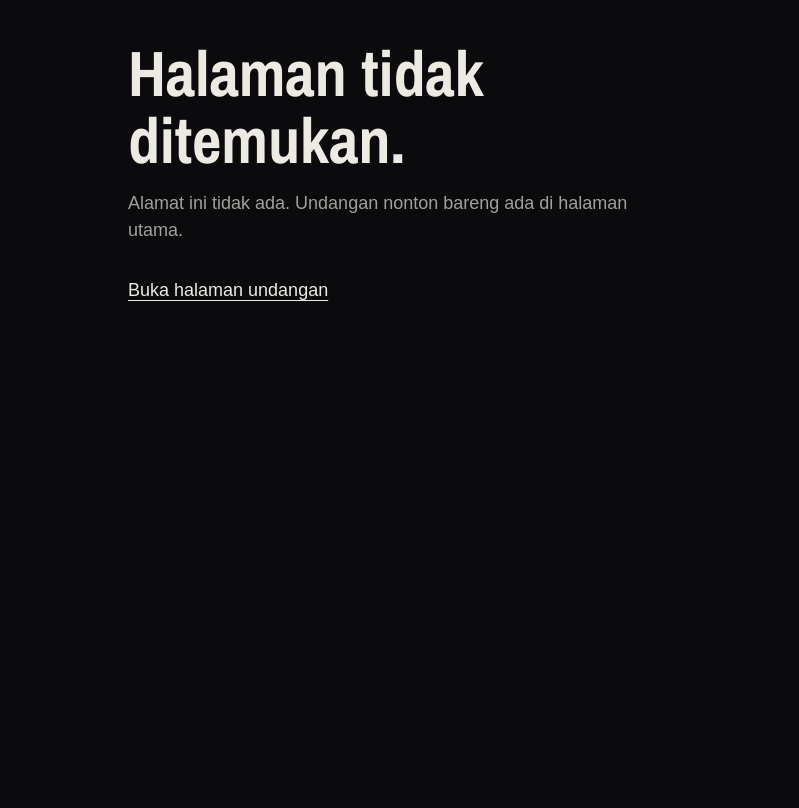
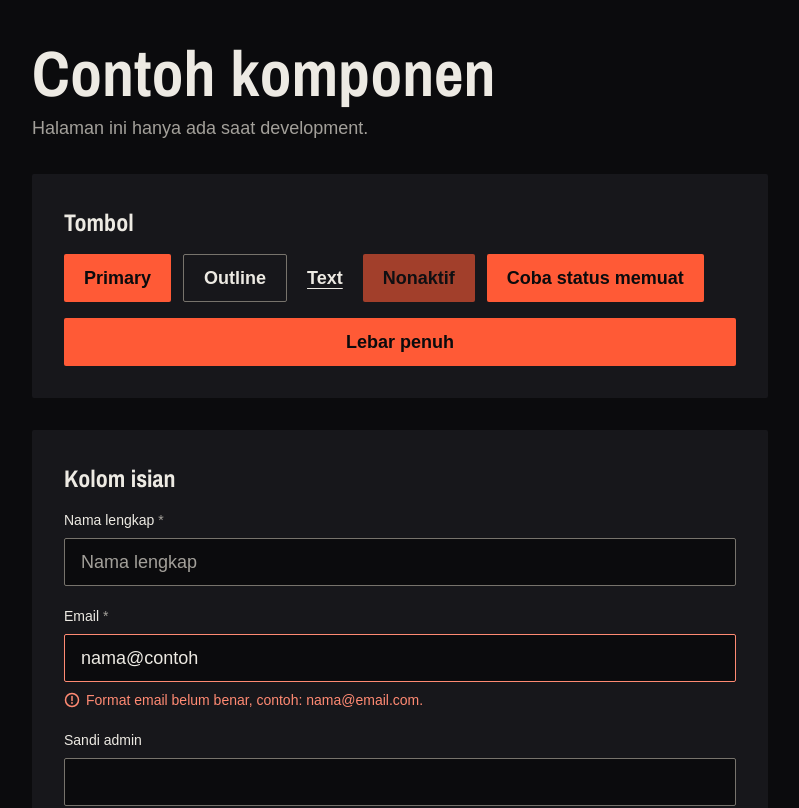
Before and after one commit to No-Void-Minds/NVM-Doomsday, a Vue app in the folder frontend/: page /_komponen in a window 1280 px wide. Shown: the top 808 px of the page, without its empty margins (240-1039 px from the left). Built offline with nearby package versions, Linux system fonts and the light colour scheme.

Commit message:
feat(frontend): komponen BaseButton, BaseField, BasePanel dan halaman contoh

```diff
--- /dev/null
+++ b/frontend/src/components/BaseButton.vue
@@ -0,0 +1,49 @@
+<script setup lang="ts">
+withDefaults(
+  defineProps<{
+    variant?: 'primary' | 'outline' | 'text'
+    type?: 'button' | 'submit'
+    loading?: boolean
+    disabled?: boolean
+    block?: boolean
+  }>(),
+  { variant: 'primary', type: 'button', loading: false, disabled: false, block: false },
+)
+
+// Oranye sinyal hanya untuk tombol utama (SRS 11.3). Setiap efek hover punya padanan :active untuk layar sentuh.
+const variantClass = {
+  primary: 'min-h-12 bg-signal px-5 text-void hover:brightness-110 active:brightness-95',
+  outline:
+    'min-h-12 border border-line px-5 text-fg hover:border-paper hover:bg-panel active:border-paper active:bg-panel',
+  text: 'min-h-11 px-2 text-fg underline underline-offset-4 hover:text-fg-muted active:text-fg-muted',
+} as const
+</script>
+
+<template>
+  <button
+    :type="type"
+    :disabled="disabled || loading"
+    :aria-busy="loading || undefined"
+    class="inline-flex items-center justify-center gap-2 rounded-paper font-semibold transition-[transform,background-color,border-color,filter] duration-150 active:translate-y-px disabled:cursor-not-allowed disabled:opacity-60 disabled:active:translate-y-0"
+    :class="[variantClass[variant], block && 'w-full']"
+  >
+    <!-- Putaran hanya muncul setelah pengguna menekan tombol, dan berhenti sendiri bila gerak dikurangi. -->
+    <svg
+      v-if="loading"
+      class="size-4 shrink-0 animate-spin"
+      viewBox="0 0 24 24"
+      fill="none"
+      aria-hidden="true"
+    >
+      <circle cx="12" cy="12" r="9" stroke="currentColor" stroke-opacity="0.3" stroke-width="3" />
+      <path
+        d="M21 12a9 9 0 0 0-9-9"
+        stroke="currentColor"
+        stroke-width="3"
+        stroke-linecap="round"
+      />
+    </svg>
+    <!-- Teks saat memuat ditentukan pemakai komponen, misalnya "Mengirim...", supaya status tidak hanya dari ikon. -->
+    <slot />
+  </button>
+</template>
--- /dev/null
+++ b/frontend/src/components/BaseField.vue
@@ -0,0 +1,68 @@
+<script setup lang="ts">
+import { computed, useId, useTemplateRef } from 'vue'
+
+const props = withDefaults(
+  defineProps<{
+    label: string
+    type?: 'text' | 'email' | 'password'
+    hint?: string
+    error?: string
+    required?: boolean
+    disabled?: boolean
+    autocomplete?: string
+    inputmode?: 'text' | 'email'
+    maxlength?: number
+    placeholder?: string
+  }>(),
+  { type: 'text', required: false, disabled: false },
+)
+
+const model = defineModel<string>({ required: true })
+
+const id = useId()
+const hintId = `${id}-hint`
+const errorId = `${id}-error`
+
+// Pembaca layar membacakan petunjuk dan pesan error setelah label, karena keduanya ditautkan lewat aria-describedby.
+const describedBy = computed(
+  () => [props.hint && hintId, props.error && errorId].filter(Boolean).join(' ') || undefined,
+)
+
+const input = useTemplateRef<HTMLInputElement>('input')
+
+// Dipakai formulir untuk memindahkan fokus ke kolom salah pertama setelah validasi gagal.
+defineExpose({ focus: () => input.value?.focus() })
+</script>
+
+<template>
+  <div class="flex min-w-0 flex-col gap-2">
+    <label :for="id" class="text-sm font-medium text-fg">
+      {{ label }}<span v-if="required" class="text-fg-muted" aria-hidden="true"> *</span>
+    </label>
+    <input
+      :id="id"
+      ref="input"
+      v-model="model"
+      :type="type"
+      :required="required"
+      :disabled="disabled"
+      :autocomplete="autocomplete"
+      :inputmode="inputmode"
+      :maxlength="maxlength"
+      :placeholder="placeholder"
+      :aria-invalid="error ? true : undefined"
+      :aria-describedby="describedBy"
+      class="min-h-12 w-full min-w-0 rounded-paper border bg-void px-4 text-fg transition-colors placeholder:text-fg-muted focus:border-paper disabled:cursor-not-allowed disabled:opacity-60"
+      :class="error ? 'border-error' : 'border-line'"
+    />
+    <p v-if="hint" :id="hintId" class="text-sm text-fg-muted">{{ hint }}</p>
+    <p v-if="error" :id="errorId" class="flex items-start gap-1.5 text-sm text-error">
+      <svg class="mt-0.5 size-4 shrink-0" viewBox="0 0 16 16" fill="none" aria-hidden="true">
+        <circle cx="8" cy="8" r="6.5" stroke="currentColor" stroke-width="1.5" />
+        <path d="M8 4.5v4" stroke="currentColor" stroke-width="1.5" stroke-linecap="round" />
+        <circle cx="8" cy="11" r="0.9" fill="currentColor" />
+      </svg>
+      <span>{{ error }}</span>
+    </p>
+  </div>
+</template>
--- /dev/null
+++ b/frontend/src/components/BasePanel.vue
@@ -0,0 +1,10 @@
+<script setup lang="ts">
+withDefaults(defineProps<{ as?: 'section' | 'div' | 'aside' }>(), { as: 'section' })
+</script>
+
+<template>
+  <!-- Padding mobile kira-kira setengah desktop, sesuai SRS 11.5. -->
+  <component :is="as" class="min-w-0 rounded-paper bg-panel p-5 sm:p-8">
+    <slot />
+  </component>
+</template>
--- /dev/null
+++ b/frontend/src/pages/DevComponentsPage.vue
@@ -0,0 +1,71 @@
+<script setup lang="ts">
+import { ref } from 'vue'
+
+import BaseButton from '@/components/BaseButton.vue'
+import BaseField from '@/components/BaseField.vue'
+import BasePanel from '@/components/BasePanel.vue'
+
+const name = ref('')
+const email = ref('nama@contoh')
+const password = ref('')
+const loading = ref(false)
+
+function simulateLoading() {
+  loading.value = true
+  setTimeout(() => (loading.value = false), 2000)
+}
+</script>
+
+<template>
+  <main class="mx-auto flex max-w-3xl flex-col gap-8 px-4 py-10">
+    <div>
+      <h1 class="text-display">Contoh komponen</h1>
+      <p class="mt-2 text-fg-muted">Halaman ini hanya ada saat development.</p>
+    </div>
+
+    <BasePanel>
+      <h2 class="text-2xl">Tombol</h2>
+      <div class="mt-4 flex flex-wrap gap-3">
+        <BaseButton>Primary</BaseButton>
+        <BaseButton variant="outline">Outline</BaseButton>
+        <BaseButton variant="text">Text</BaseButton>
+        <BaseButton disabled>Nonaktif</BaseButton>
+        <BaseButton :loading="loading" @click="simulateLoading">
+          {{ loading ? 'Mengirim...' : 'Coba status memuat' }}
+        </BaseButton>
+      </div>
+      <BaseButton class="mt-4" block>Lebar penuh</BaseButton>
+    </BasePanel>
+
+    <BasePanel>
+      <h2 class="text-2xl">Kolom isian</h2>
+      <div class="mt-4 grid gap-5">
+        <BaseField
+          v-model="name"
+          label="Nama lengkap"
+          required
+          autocomplete="name"
+          :maxlength="100"
+          placeholder="Nama lengkap"
+        />
+        <BaseField
+          v-model="email"
+          label="Email"
+          type="email"
+          inputmode="email"
+          autocomplete="email"
+          required
+          error="Format email belum benar, contoh: nama@email.com."
+        />
+        <BaseField
+          v-model="password"
+          label="Sandi admin"
+          type="password"
+          autocomplete="current-password"
+          hint="Contoh petunjuk di bawah kolom."
+        />
+        <BaseField v-model="name" label="Nonaktif" disabled />
+      </div>
+    </BasePanel>
+  </main>
+</template>
--- a/frontend/src/router/index.ts
+++ b/frontend/src/router/index.ts
@@ -25,6 +25,12 @@ const router = createRouter({
       meta: { title: 'Admin Doomsday' },
     },
     {
+      path: '/_komponen',
+      name: 'dev-components',
+      component: () => import('@/pages/DevComponentsPage.vue'),
+      meta: { title: 'Contoh komponen' },
+    },
+    {
       path: '/:pathMatch(.*)*',
       name: 'not-found',
       component: () => import('@/pages/NotFoundPage.vue'),
```
